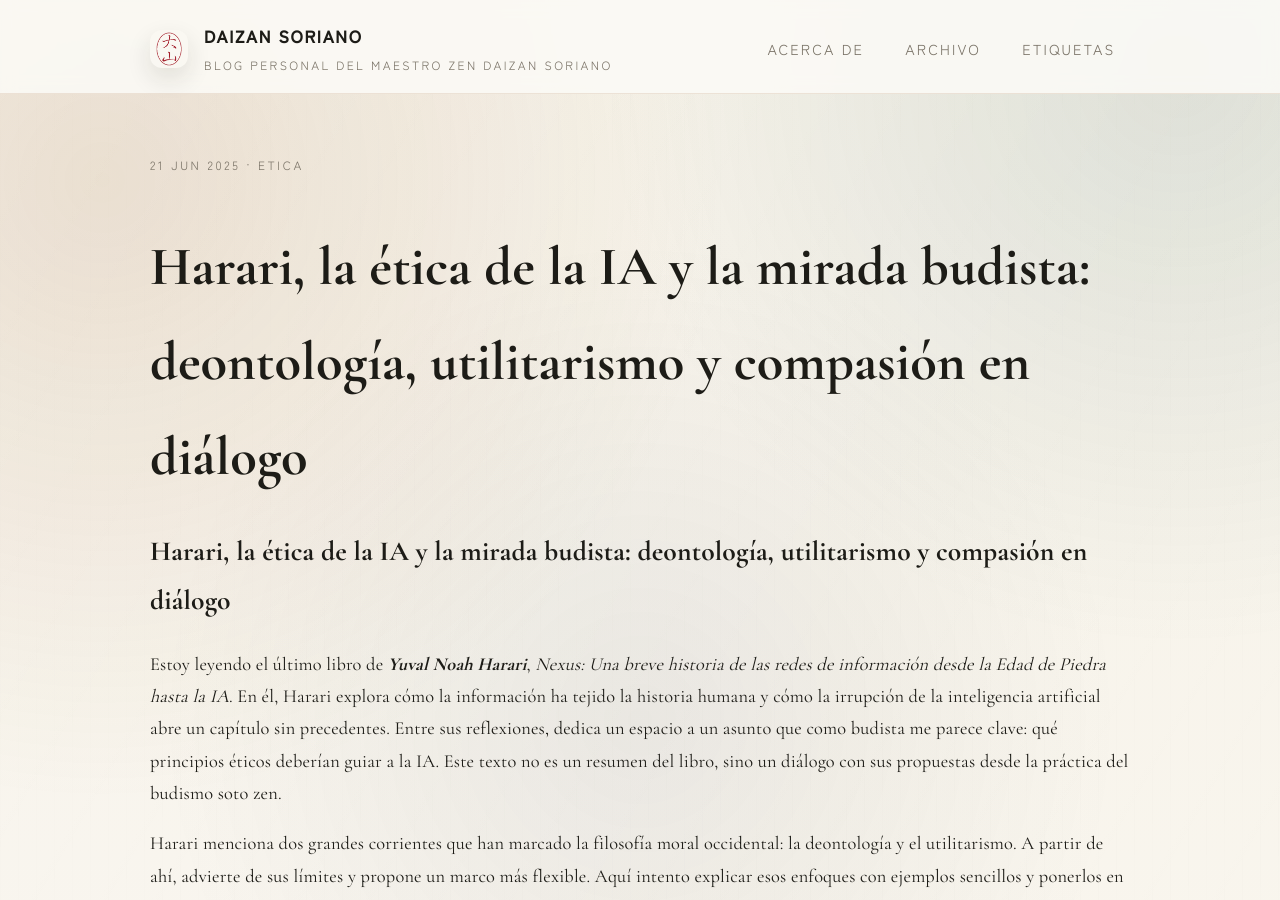
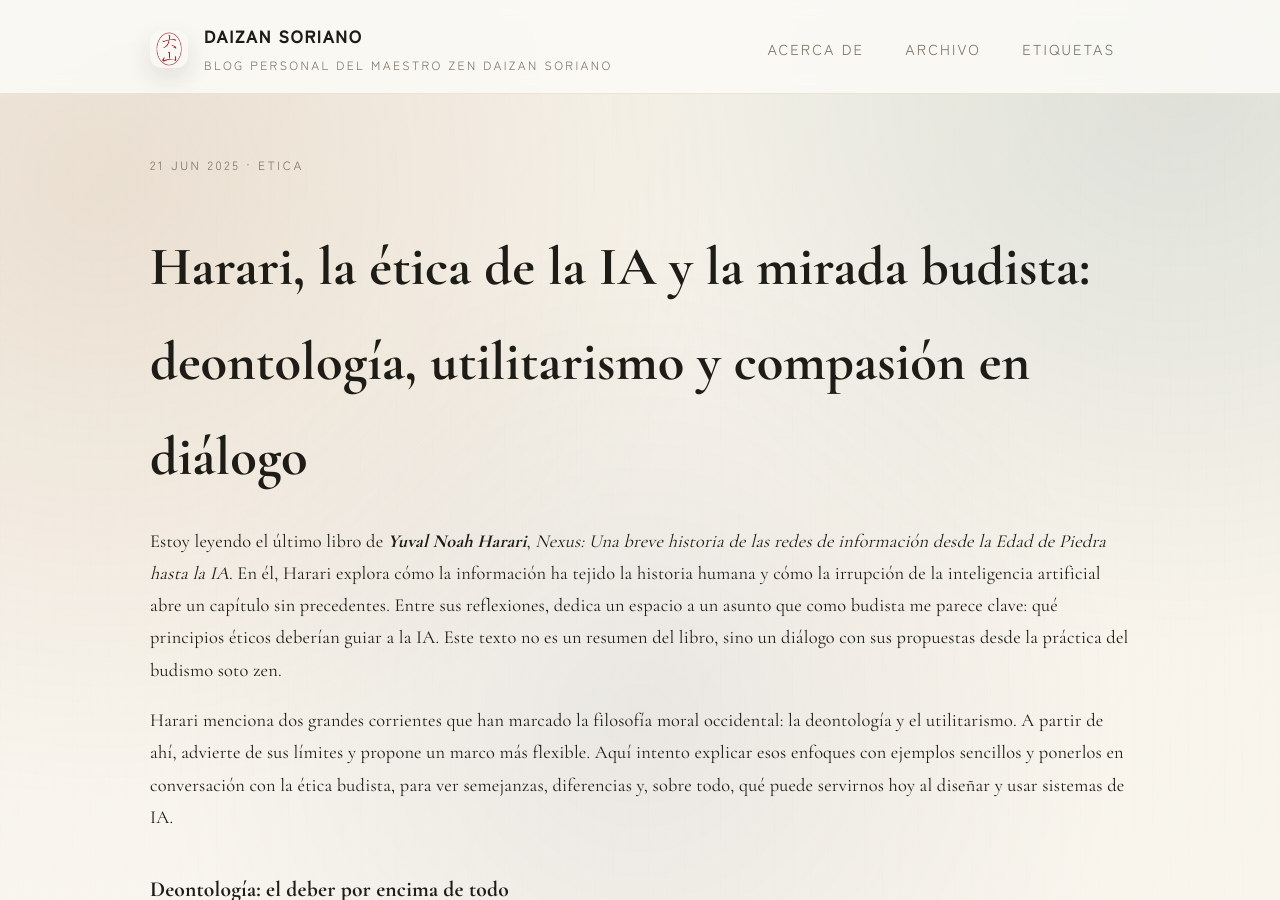
Before and after one commit to sasogu/daizansoriano, a Jekyll site: the page built from _posts/2025/2025-06-21-la-ética-de-la-IA.md, in a window 1280 px wide and 900 px high. Built offline with Jekyll 4.4.1, drawn with Linux system fonts in a browser that asks for light colours.

Commit message:
correccion

```diff
--- a/_posts/2025/2025-06-21-la-ética-de-la-IA.md
+++ b/_posts/2025/2025-06-21-la-ética-de-la-IA.md
@@ -5,8 +5,6 @@ date: 2025-06-21 09:00:00 +0100
 categories: ["Etica"]
 tags: ["IA"]
 ---
-
-# Harari, la ética de la IA y la mirada budista: deontología, utilitarismo y compasión en diálogo
 
 Estoy leyendo el último libro de ***Yuval Noah Harari***, *Nexus: Una breve historia de las redes de información desde la Edad de Piedra hasta la IA*. En él, Harari explora cómo la información ha tejido la historia humana y cómo la irrupción de la inteligencia artificial abre un capítulo sin precedentes. Entre sus reflexiones, dedica un espacio a un asunto que como budista me parece clave: qué principios éticos deberían guiar a la IA. Este texto no es un resumen del libro, sino un diálogo con sus propuestas desde la práctica del budismo soto zen.
 
```
